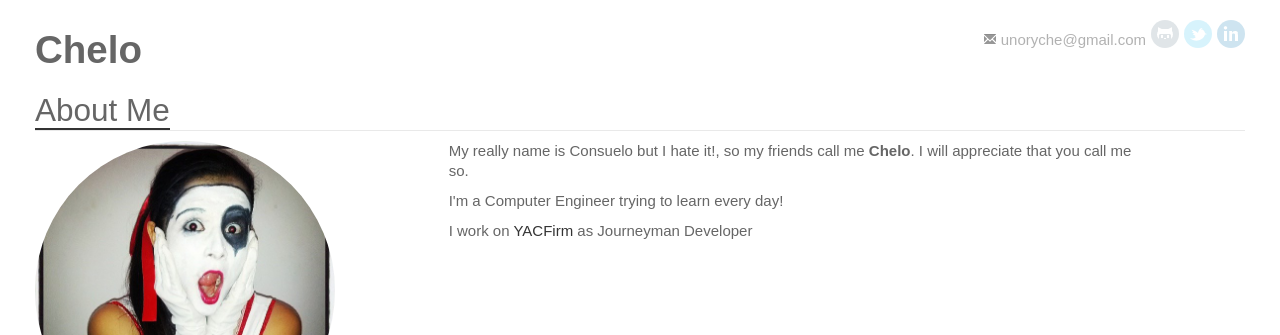
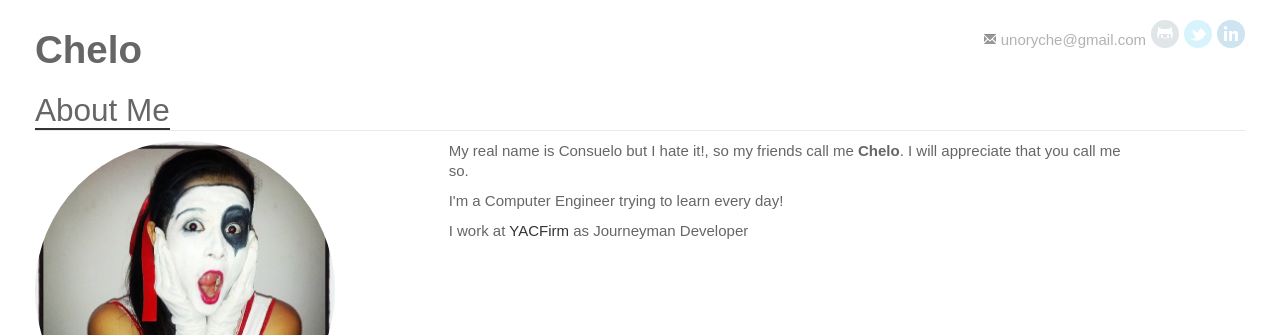
Before and after one commit to AndreMiras/chelo.github.io, a Jekyll site: the page built from index.html, in a window 1280 px wide. Shown: the top 335 px of the page. Built offline with Jekyll 4.4.1, drawn with Linux system fonts in a browser that asks for light colours; some web fonts are replaced.

Commit message:
Add google analytics, fix index

```diff
--- a/index.html
+++ b/index.html
@@ -13,8 +13,8 @@ layout: default
         <img src="images/mimo.jpg" alt="" class="img-circle" width='300'/>
     </div>
     <div class="span7">
-        <p>My really name is Consuelo but I hate it!, so my friends call me <b> Chelo</b>. I will appreciate that you call me so.</p>
+        <p>My real name is Consuelo but I hate it!, so my friends call me <b> Chelo</b>. I will appreciate that you call me so.</p>
         <p>I'm a Computer Engineer trying to learn every day!</p>
-        <p>I work on <a href="http://yacfirm.com/">YACFirm</a> as Journeyman Developer </p>
+        <p>I work at <a href="http://yacfirm.com/">YACFirm</a> as Journeyman Developer </p>
     </div>
 </div>
```
Also changed, not shown: _layouts/default.html (+9 -0 lines).
